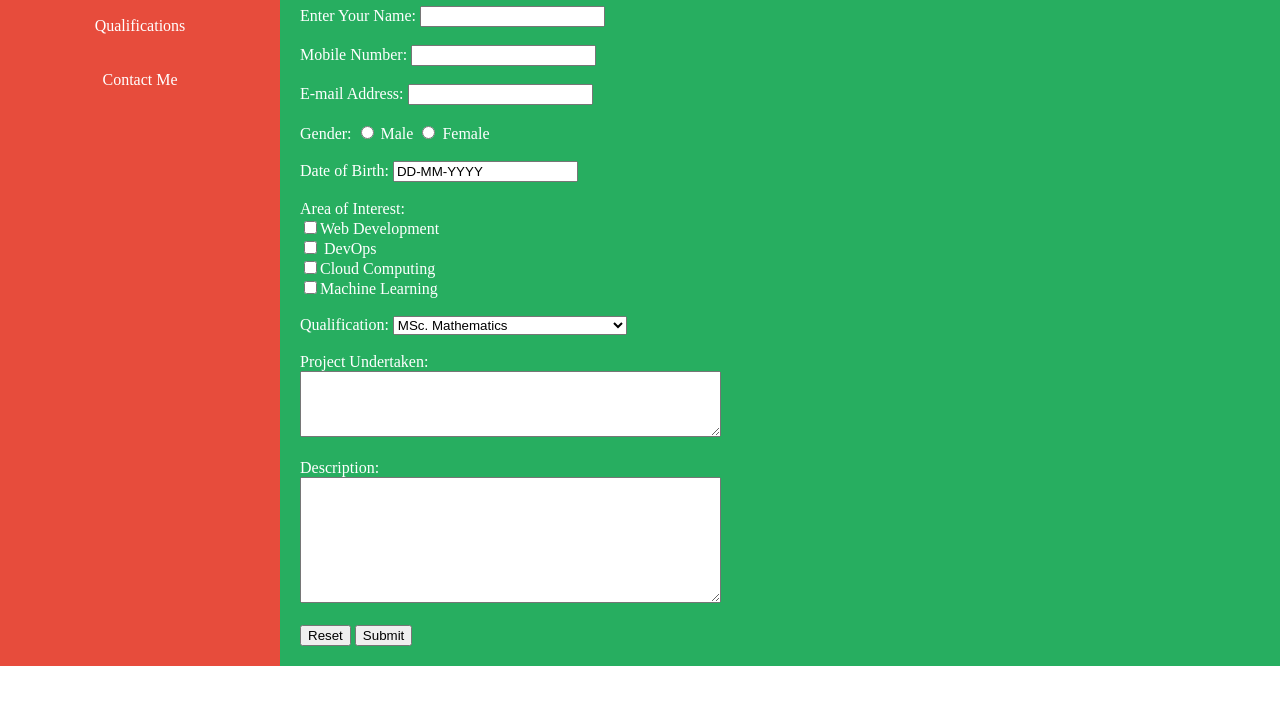
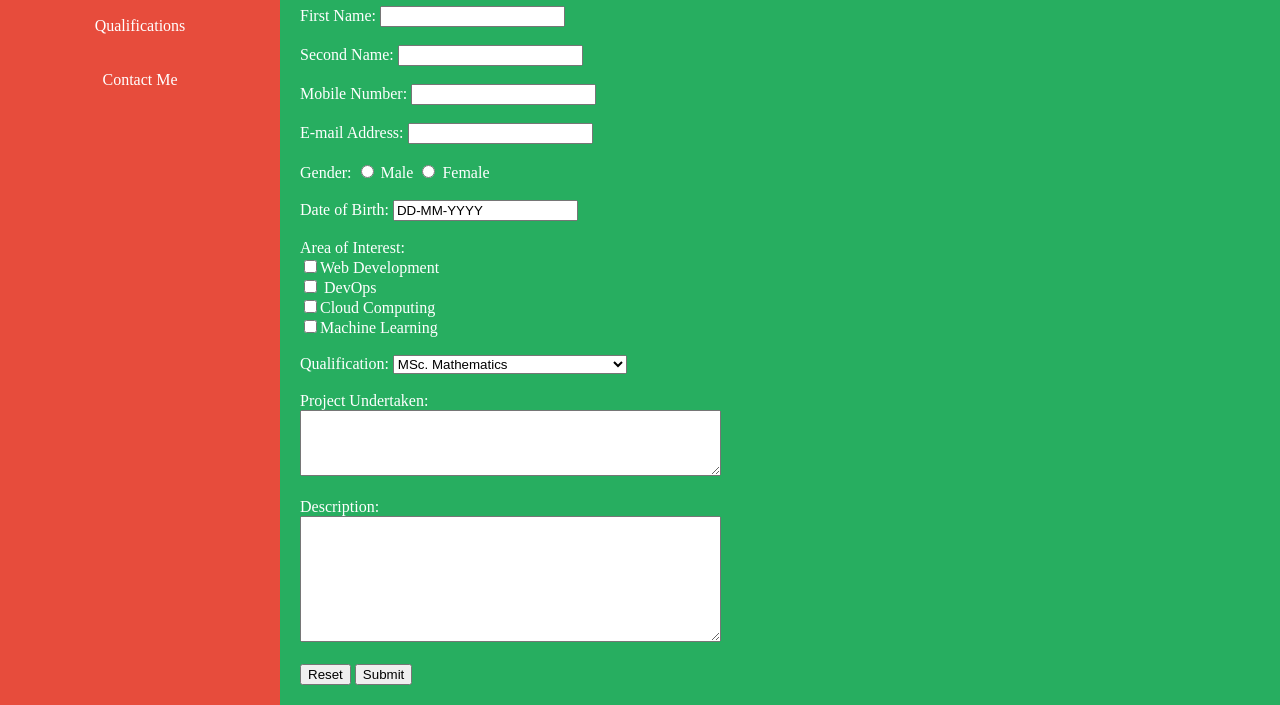
Before and after one commit to ankitsrawat2000/webpage, a plain HTML site: page index.html in a window 1280 px wide. Shown: the part 254-959 px from the top of the page. Before the commit the page ends 920 px from the top, so only its background shows below. Drawn offline with Linux system fonts and the light colour scheme.

Commit message:
Update index.html

```diff
--- a/index.html
+++ b/index.html
@@ -58,7 +58,10 @@
         <div class="bottom-right">
             <h1>Get in Touch</h1>
             <form id="registrationForm" onsubmit="return validateForm()">
-                Enter Your Name:
+                First Name:
+                <input type="text" id="loginName" name="loginName" required maxlength="15">
+                <br><br>
+                Second Name:
                 <input type="text" id="loginName" name="loginName" required maxlength="15">
                 <br><br>
                 Mobile Number:
```
